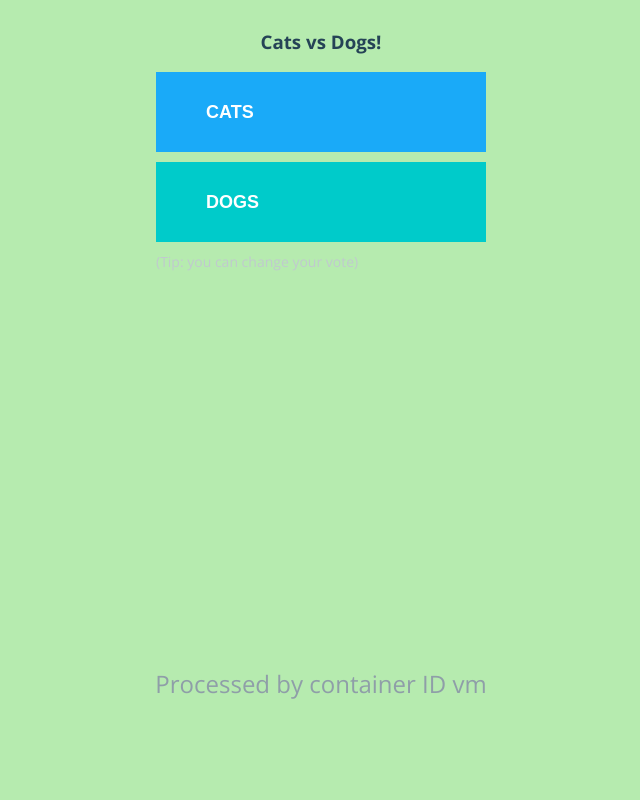
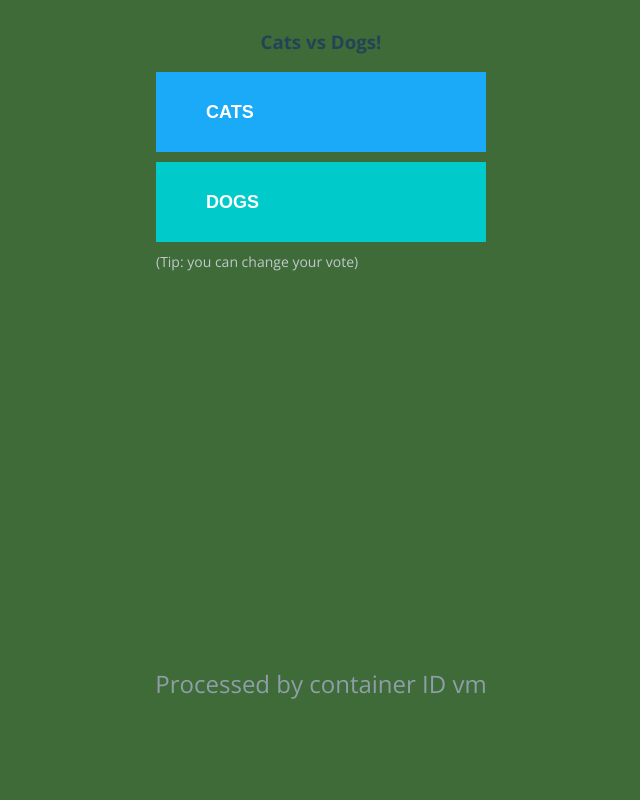
Before and after one commit to ahortalq/vote, a Flask app: page / in a window 1280 px wide. Shown: the whole page, without its empty margins (319-959 px from the left). Run offline with Flask 2, Linux system fonts and the light colour scheme; some libraries are stand-ins or nearby versions.

```diff
--- a/static/stylesheets/style.css
+++ b/static/stylesheets/style.css
@@ -6,7 +6,7 @@
 html,body{
   margin: 0;
   padding: 0;
-  background-color: #b6ebaf;
+  background-color: #3e6b37;
   height: 100vh;
   font-family: 'Open Sans';
 }
```
